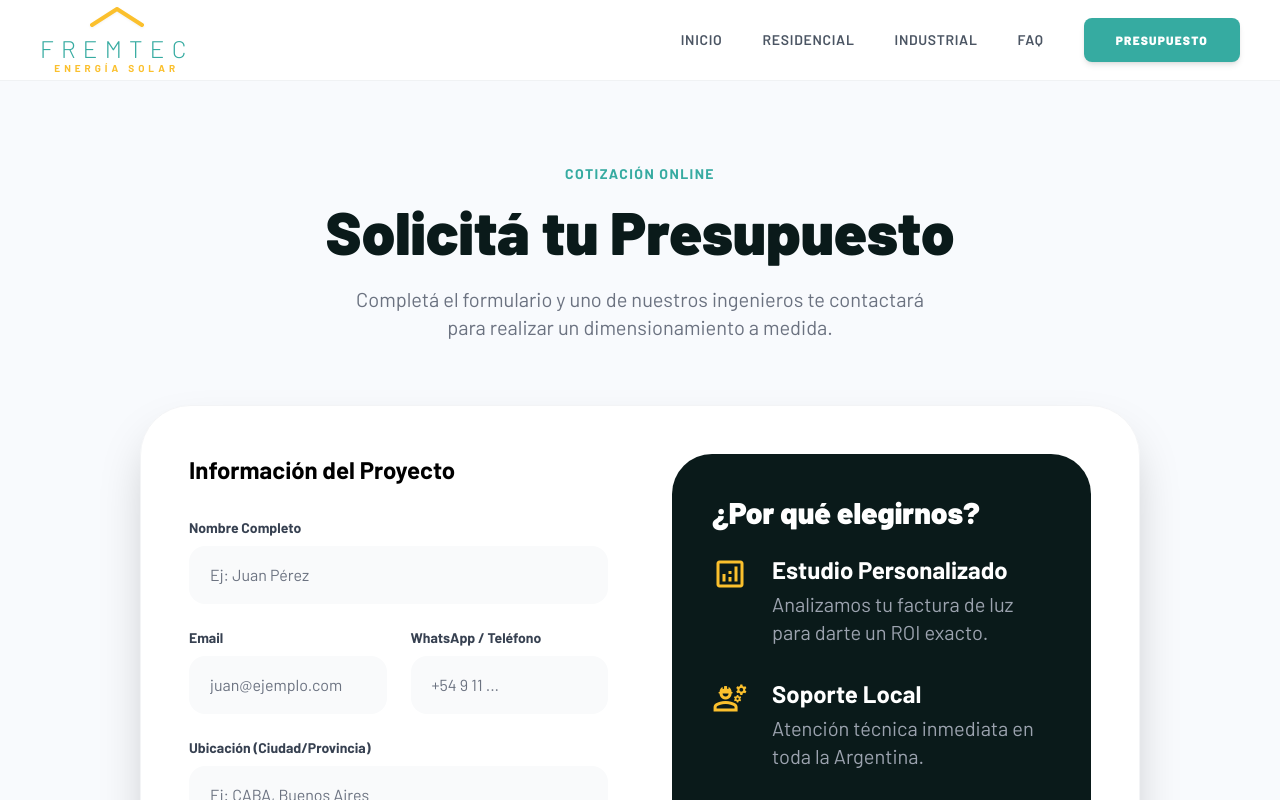
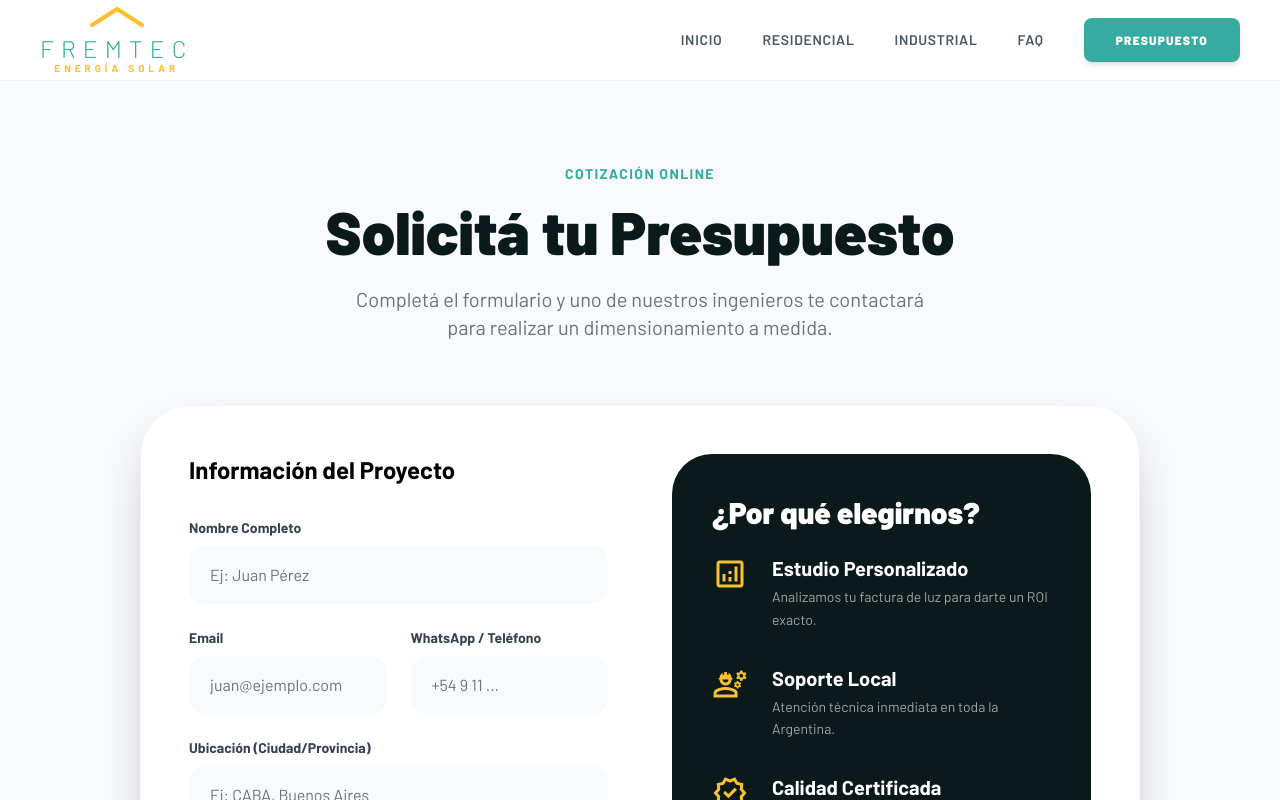
Before and after one commit to JCM200309/fremtec, a React (Vite) app: page /presupuesto in a window 1280 px wide. Shown: the top 800 px of the page. Built offline with nearby package versions, Linux system fonts and the light colour scheme; the HTML template or start-up script is replaced by a standard one.

Commit message:
Ajusto tipografia

```diff
--- a/pages/PresupuestoPage.tsx
+++ b/pages/PresupuestoPage.tsx
@@ -280,8 +280,8 @@ const PresupuestoPage: React.FC = () => {
                   <div key={idx} className="flex gap-6">
                     <span className="material-symbols-outlined text-secondary text-4xl">{item.i}</span>
                     <div>
-                      <h4 className="font-bold text-xl xl:text-2xl mb-1">{item.t}</h4>
-                      <p className="text-gray-400 text-sm xl:text-xl leading-relaxed">{item.d}</p>
+                      <h4 className="font-bold text-xl mb-1">{item.t}</h4>
+                      <p className="text-gray-400 text-sm leading-relaxed">{item.d}</p>
                     </div>
                   </div>
                 ))}
```
